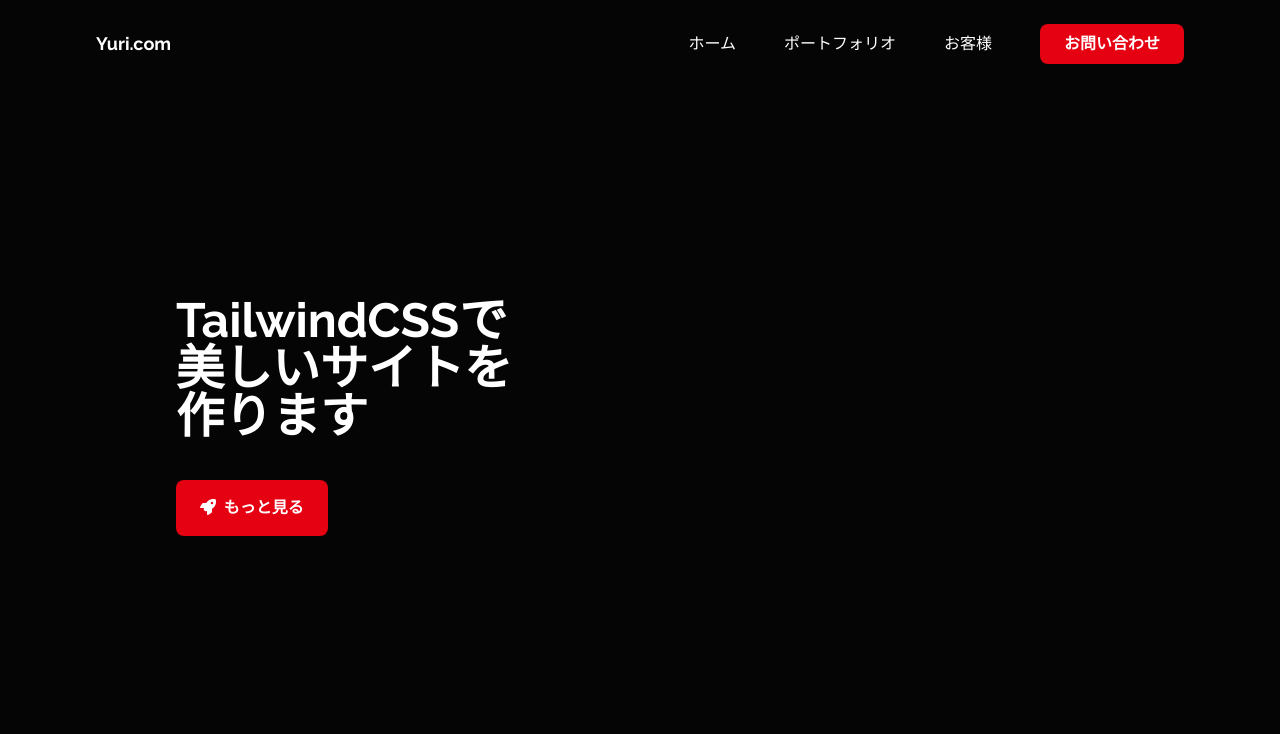
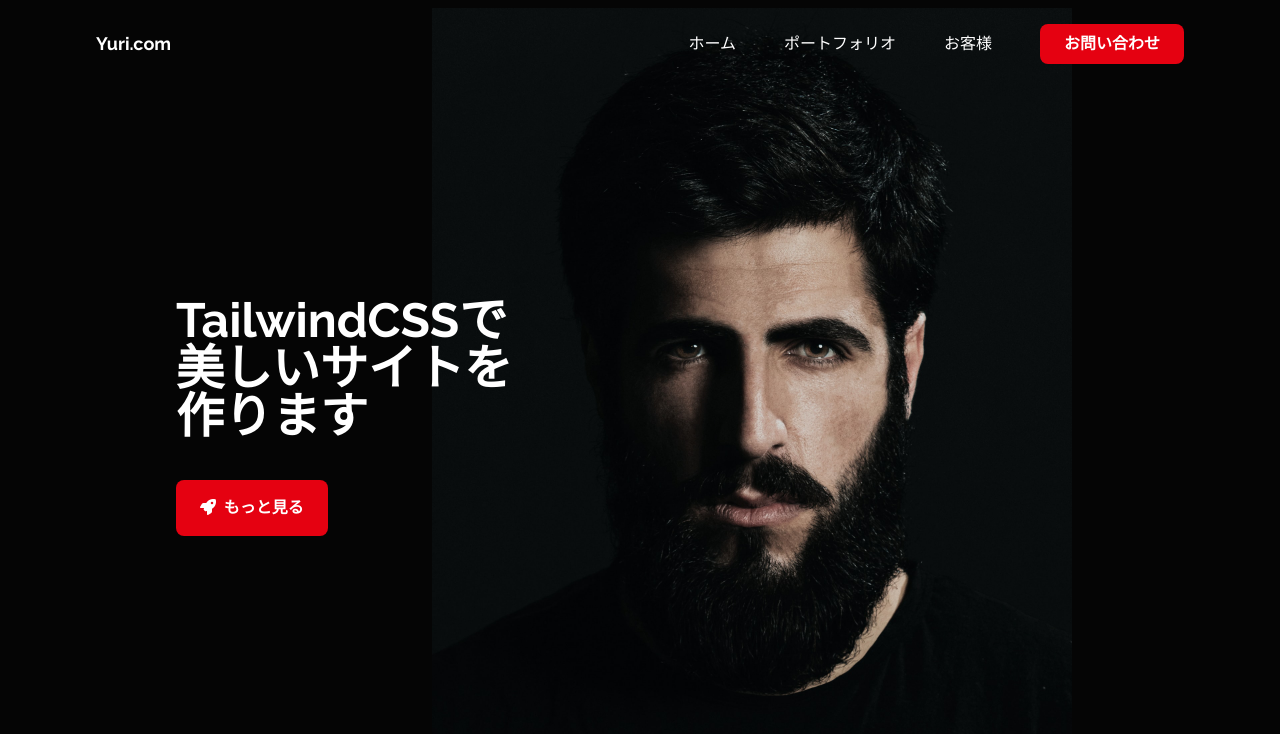
Before and after one commit to yurikondo/tailwindcss, a website: page src/index.html in a window 1280 px wide. Shown: the top 734 px of the page. Drawn offline with Linux system fonts and the light colour scheme.

Commit message:
Add an image 💄

```diff
--- a/src/index.html
+++ b/src/index.html
@@ -69,7 +69,9 @@
       <!-- md:flex-nowrap md(768px)以上の時は折り返さない -->
       <div class="flex flex-wrap md:flex-nowrap">
         <div class="md:my-36 lg:ml-20">
-          <h1 class="font-bold text-5xl text-center md:text-left lg:text-5xl md:text-6xl">
+          <h1
+            class="font-bold text-5xl text-center md:text-left lg:text-5xl md:text-6xl"
+          >
             TailwindCSSで<br />
             美しいサイトを<br />
             作ります
@@ -81,6 +83,11 @@
             <span>もっと見る</span>
           </button>
         </div>
+        <img
+          src="./images/human.jpg"
+          alt="image"
+          class="md:absolute lg:top-2 lg:right-52 md:w-3/5 w-10/12 mt-12 md:mt-0 right-6 mx-auto -z-10 lg:w-3/6"
+        />
       </div>
     </div>
   </body>
```
Also changed, not shown: dist/output.css, src/images/human.jpg (added), src/images/portfolio1.jpg (added), src/images/portfolio2.jpg (added), src/images/portfolio3.jpg (added), src/images/portfolio4.jpg (added), src/images/portfolio5.jpg (added), src/images/portfolio6.jpg (added).
